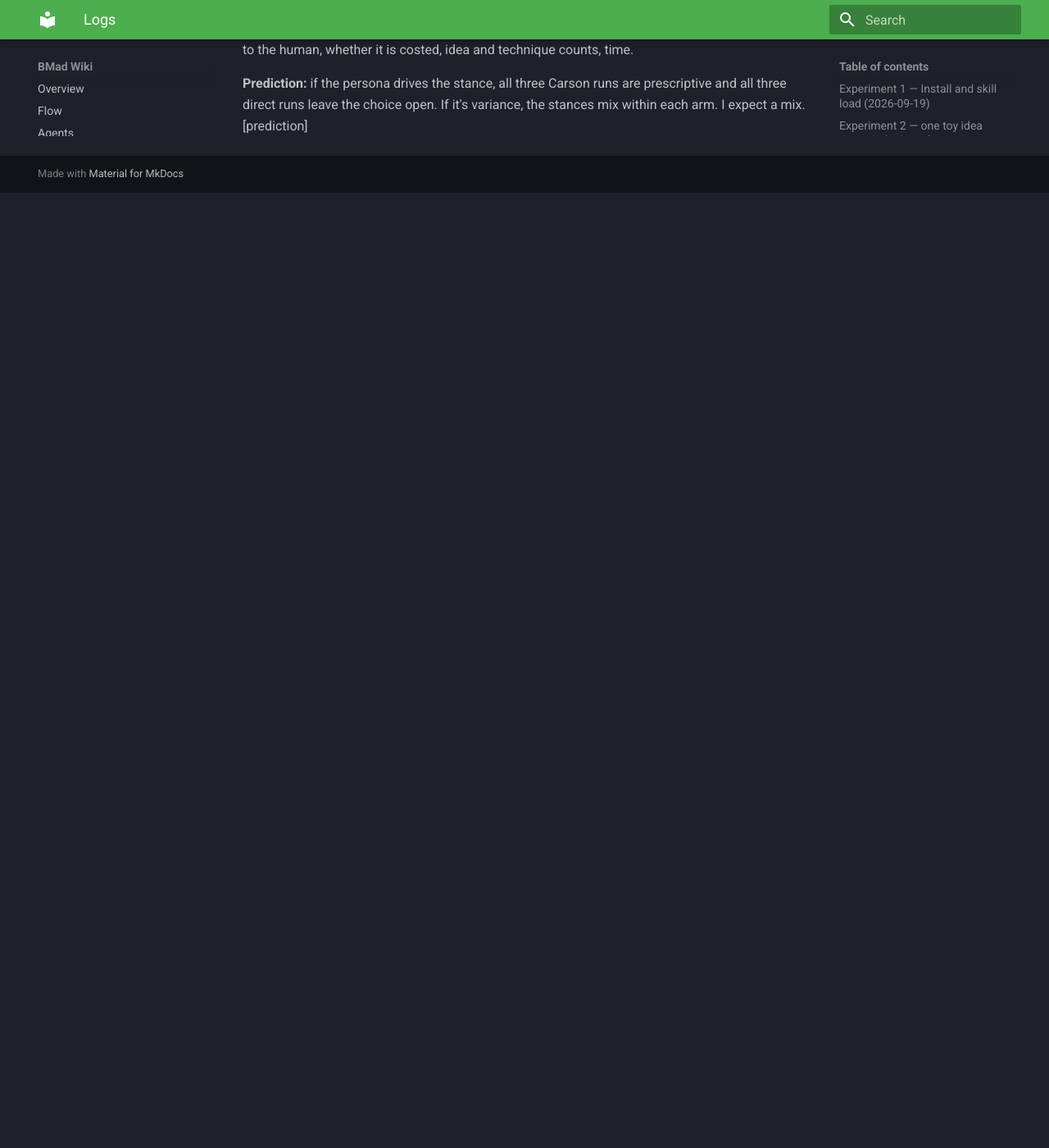
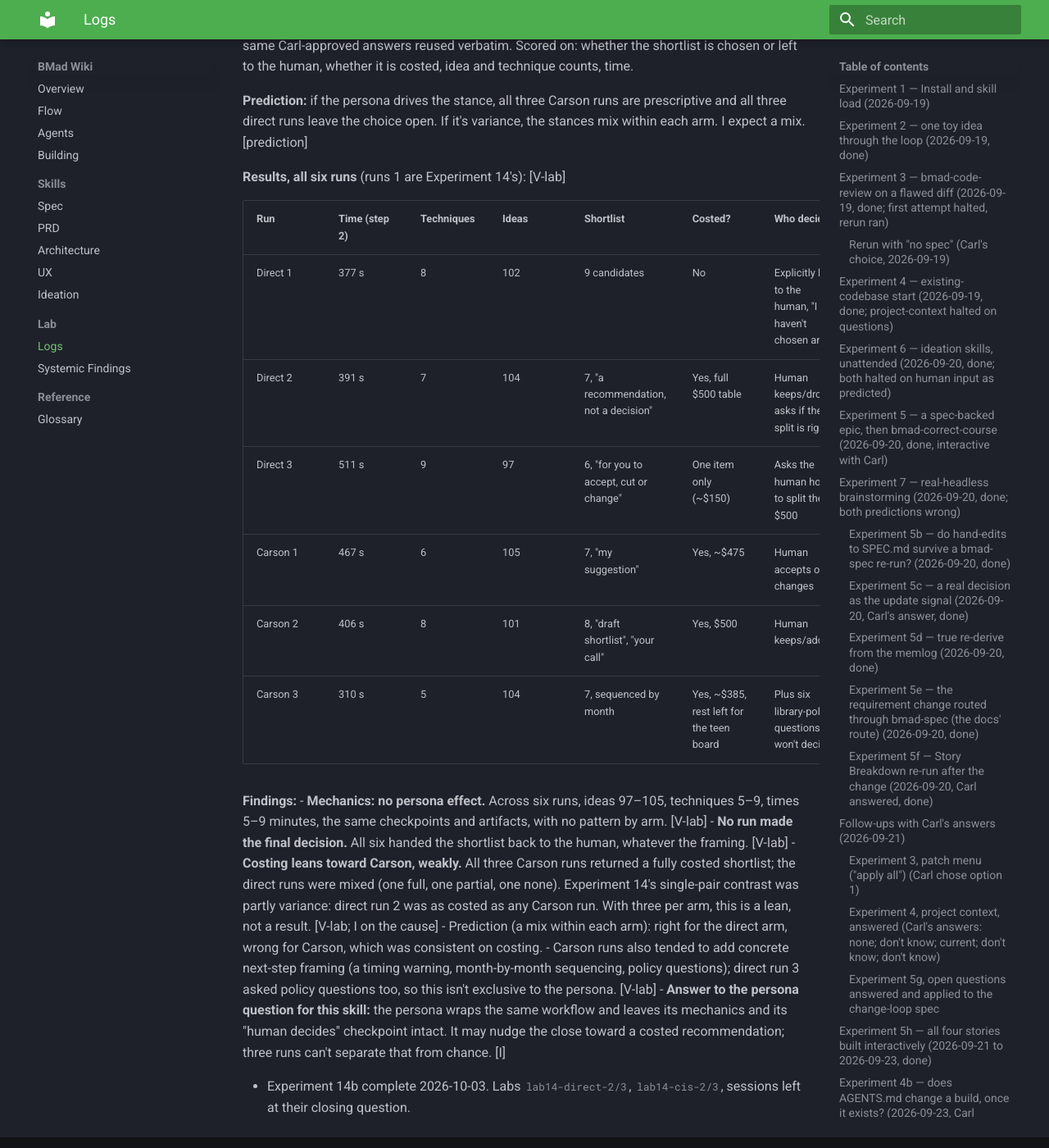
Before and after one commit to ctupper/woods-walks, an MkDocs documentation site: the page built from docs/bmad/lab-log.md, in a window 1280 px wide and 1400 px high, scrolled down 51441 px. Shown: the whole window at 82% size. Built offline with MkDocs 1.6.1 and Material for MkDocs 9.7.7, drawn with Linux system fonts in a browser that asks for light colours; before the commit the page ends 51676 px from its top, so only the background shows below that; some of the changed text lies outside the part shown.

Commit message:
docs: auto-sync BMad wiki (ideation-skills.md, lab-log.md)

```diff
--- a/docs/bmad/lab-log.md
+++ b/docs/bmad/lab-log.md
@@ -23,7 +23,7 @@
     - [Experiment 11](#experiment-11-bmad-architecture-brownfield-on-a-legacy-shaped-toy-2026-09-30-to-10-01-done-interactive-with-carl) — on a legacy app with rules in UI handlers, the spine bound every rule by making the old code a frozen parity oracle, and found that the form wiring isn't in the code at all.
     - [Experiment 12](#experiment-12-bmad-prd-update-mode-on-a-hand-written-prd-2026-10-02-done-interactive-with-carl) — Update mode surfaced every planted conflict before editing, kept the board decision as a baseline, and its reviewer gate caught a loophole in an approved answer.
     - [Experiment 13](#experiment-13-bmb-build-what-survives-a-reinstall-2026-10-03-done-interactive-with-carl) — _bmad/custom overrides and hand-added skills survive a reinstall; direct edits to a skill's customize.toml are lost with no backup; a failed update is not atomic.
-    - [Experiment 14](#experiment-14-cis-carson-vs-bmad-brainstorming-directly-2026-10-03-done-interactive-with-carl) — CIS brainstorming is the core skill behind a persona; through Carson the session was structurally identical, but the shortlist came back prescriptive (one run each).
+    - [Experiment 14](#experiment-14-cis-carson-vs-bmad-brainstorming-directly-2026-10-03-done-interactive-with-carl) — CIS brainstorming is the core skill behind a persona; through Carson the session was structurally identical, but repeats (14b, three runs per arm) showed no mechanical difference and only a weak lean toward a costed shortlist.
 
 ## Experiment 1 — Install and skill load (2026-09-19)
 
@@ -841,8 +841,29 @@
 
 - Experiment complete 2026-10-03; both sessions left waiting at their "what next" question. No lab commits (`_bmad-output/` and `_bmad/` excluded).
 
-### Experiment 14b — repeat runs (2026-10-03, in progress)
+### Experiment 14b — repeat runs (2026-10-03, done)
 
 **Why:** Experiment 14's one difference (Carson's shortlist was costed and prescriptive; the direct run left it unchosen) rested on one run each. Two more runs per arm, each in a fresh copy of `lab8-tea` (`lab14-direct-2/3`, `lab14-cis-2/3`), same two-step protocol, same opening and the same Carl-approved answers reused verbatim. Scored on: whether the shortlist is chosen or left to the human, whether it is costed, idea and technique counts, time.
 
 **Prediction:** if the persona drives the stance, all three Carson runs are prescriptive and all three direct runs leave the choice open. If it's variance, the stances mix within each arm. I expect a mix. [prediction]
+
+**Results, all six runs** (runs 1 are Experiment 14's): [V-lab]
+
+| Run | Time (step 2) | Techniques | Ideas | Shortlist | Costed? | Who decides |
+|---|---|---|---|---|---|---|
+| Direct 1 | 377 s | 8 | 102 | 9 candidates | No | Explicitly left to the human, "I haven't chosen any" |
+| Direct 2 | 391 s | 7 | 104 | 7, "a recommendation, not a decision" | Yes, full $500 table | Human keeps/drops; asks if the split is right |
+| Direct 3 | 511 s | 9 | 97 | 6, "for you to accept, cut or change" | One item only (~$150) | Asks the human how to split the $500 |
+| Carson 1 | 467 s | 6 | 105 | 7, "my suggestion" | Yes, ~$475 | Human accepts or changes |
+| Carson 2 | 406 s | 8 | 101 | 8, "draft shortlist", "your call" | Yes, $500 | Human keeps/adds |
+| Carson 3 | 310 s | 5 | 104 | 7, sequenced by month | Yes, ~$385, rest left for the teen board | Plus six library-policy questions it won't decide |
+
+**Findings:**
+- **Mechanics: no persona effect.** Across six runs, ideas 97–105, techniques 5–9, times 5–9 minutes, the same checkpoints and artifacts, with no pattern by arm. [V-lab]
+- **No run made the final decision.** All six handed the shortlist back to the human, whatever the framing. [V-lab]
+- **Costing leans toward Carson, weakly.** All three Carson runs returned a fully costed shortlist; the direct runs were mixed (one full, one partial, one none). Experiment 14's single-pair contrast was partly variance: direct run 2 was as costed as any Carson run. With three per arm, this is a lean, not a result. [V-lab; I on the cause]
+- Prediction (a mix within each arm): right for the direct arm, wrong for Carson, which was consistent on costing.
+- Carson runs also tended to add concrete next-step framing (a timing warning, month-by-month sequencing, policy questions); direct run 3 asked policy questions too, so this isn't exclusive to the persona. [V-lab]
+- **Answer to the persona question for this skill:** the persona wraps the same workflow and leaves its mechanics and its "human decides" checkpoint intact. It may nudge the close toward a costed recommendation; three runs can't separate that from chance. [I]
+
+- Experiment 14b complete 2026-10-03. Labs `lab14-direct-2/3`, `lab14-cis-2/3`, sessions left at their closing question.
```
Also changed, not shown: docs/bmad/ideation-skills.md (+1 -1 lines).
